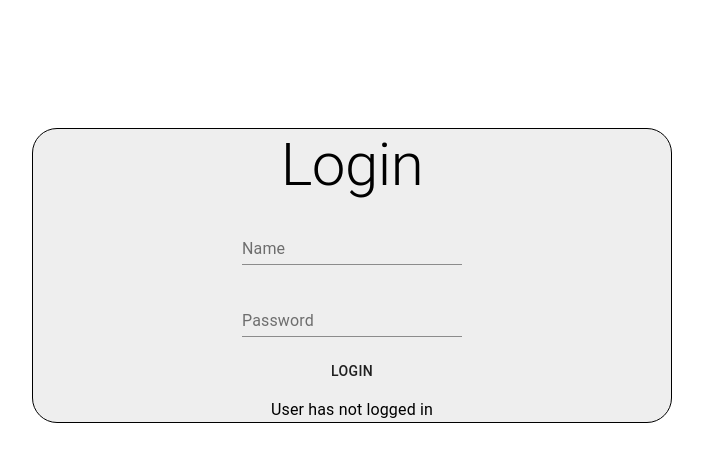
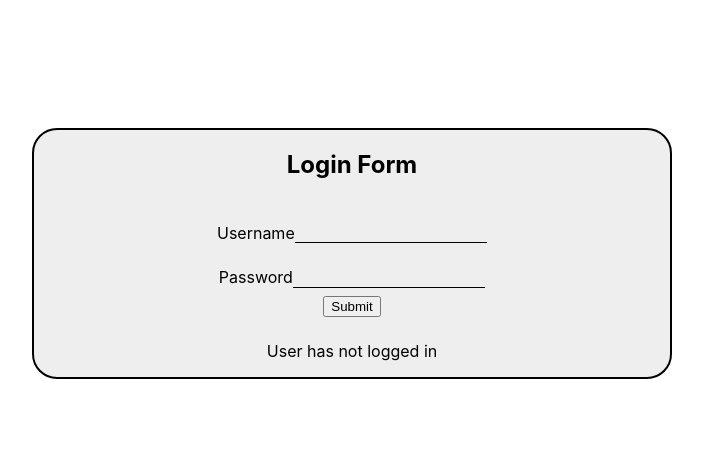
Before and after one commit to Jahmilli/react-testing-library-demo, a React (Create React App) app: page / in a window 1280 px wide. Shown: the top 462 px of the page, without its empty margins (288-991 px from the left). Built offline with nearby package versions, Linux system fonts and the light colour scheme.

Commit message:
almost there with tests

```diff
--- a/package.json
+++ b/package.json
@@ -3,7 +3,6 @@
   "version": "0.1.0",
   "private": true,
   "dependencies": {
-    "@material-ui/core": "^4.5.1",
     "react": "^16.11.0",
     "react-dom": "^16.11.0",
     "react-scripts": "3.2.0"
@@ -28,5 +27,9 @@
       "last 1 firefox version",
       "last 1 safari version"
     ]
+  },
+  "devDependencies": {
+    "@testing-library/jest-dom": "^4.2.0",
+    "@testing-library/react": "^9.3.0"
   }
 }
--- a/src/App.css
+++ b/src/App.css
@@ -1,7 +1,7 @@
 .App {
   text-align: center;
   margin: 10% 25%;
-  border: 1px solid black;
+  border: 2px solid black;
   border-radius: 25px;
   background-color: #eee;
 }
--- a/src/components/LoginForm/LoginForm.js
+++ b/src/components/LoginForm/LoginForm.js
@@ -1,5 +1,4 @@
 import React from "react";
-import { Button, TextField, Typography } from "@material-ui/core";
 import { makeStyles } from '@material-ui/core/styles';
 
 
@@ -11,9 +10,17 @@ const useStyles = makeStyles(theme => ({
     display: 'flex',
     flexFlow: 'column nowrap',
     alignItems: 'center',
+
+  },
+  inputLockup: {
+    display: 'inline-block'
   },
   textfield: {
-    display: 'inline-block',
+    marginTop: '2em',
+    paddingLeft: '1em',
+    background: 'none',
+    border: 'none',
+    borderBottom: '1px solid black'
   },
   button: {
     margin: theme.spacing(1),
@@ -23,6 +30,8 @@ const useStyles = makeStyles(theme => ({
 
 const LoginForm = () => {
   const classes = useStyles();
+  const usernameInputRef = React.createRef();
+  const passwordInputRef = React.createRef();
 
   const [userDetails, setUserDetails] = React.useState({
     username: "",
@@ -37,15 +46,31 @@ const LoginForm = () => {
     });
   }
 
+  const checkEmptyFields = () => {
+    if (userDetails.username.length === 0 && usernameInputRef) {
+      usernameInputRef.current.focus();
+      return false;
+    }
+    if (userDetails.password.length === 0 && passwordInputRef) {
+      passwordInputRef.current.focus();
+      return false;
+    }
+    return true;
+  }
   const handleSubmit = async (event) => {
     // Prevent page from reloading on submit
     event.preventDefault();
+    if (!checkEmptyFields()) {
+      return;
+    }
+
     try {
       // Basic post request with fetch (Ideally have a generic fetch function in a separate file)
       let jsonResponse = await fetch("/api/v1/login", {
         method: 'post',
         body: JSON.stringify(userDetails)
       });
+
       // Parse the json response from json into an JS object
       let result = await jsonResponse.json();
       if (result) {
@@ -63,35 +88,40 @@ const LoginForm = () => {
   return (
     <div className={classes.formLockup}>
       <form className={classes.form} onSubmit={handleSubmit}>
-        <Typography variant="h2">Login</Typography>
-        <TextField
+        <h2 variant="h2">Login Form</h2>
+        <div className={classes.inputLockup}>
+          <label htmlFor="username">Username</label>
+          <input
+            ref={usernameInputRef}
+            type="text"
             id="username"
-          label="Name"
             className={classes.textfield}
             value={userDetails.username}
             onChange={handleChange("username")}
-          margin="normal"
             />
-
-        <TextField
+        </div>
+        <div className={classes.inputLockup}>
+          <label htmlFor="password">Password</label>
+          <input
+            ref={passwordInputRef}
             id="password"
             label="Password"
             className={classes.textfield}
             value={userDetails.password}
             onChange={handleChange("password")}
-          margin="normal"
             />
-        <Button className={classes.button} type="submit">
-          Login
-        </Button>
+        </div>
+        <button className={classes.button} type="submit">
+          Submit
+        </button>
       </form>
-      <Typography variant="body1">
+      <p variant="body1">
         {
           userDetails.isAuthenticated ?
           "Successfully logged in"
           : "User has not logged in"
         }
-      </Typography>
+      </p>
     </div>
   );
 }
```
Also changed, not shown: 2 other files (tests, documents, lock files or other folders). Lines whose indentation alone changed are shown as unchanged.
